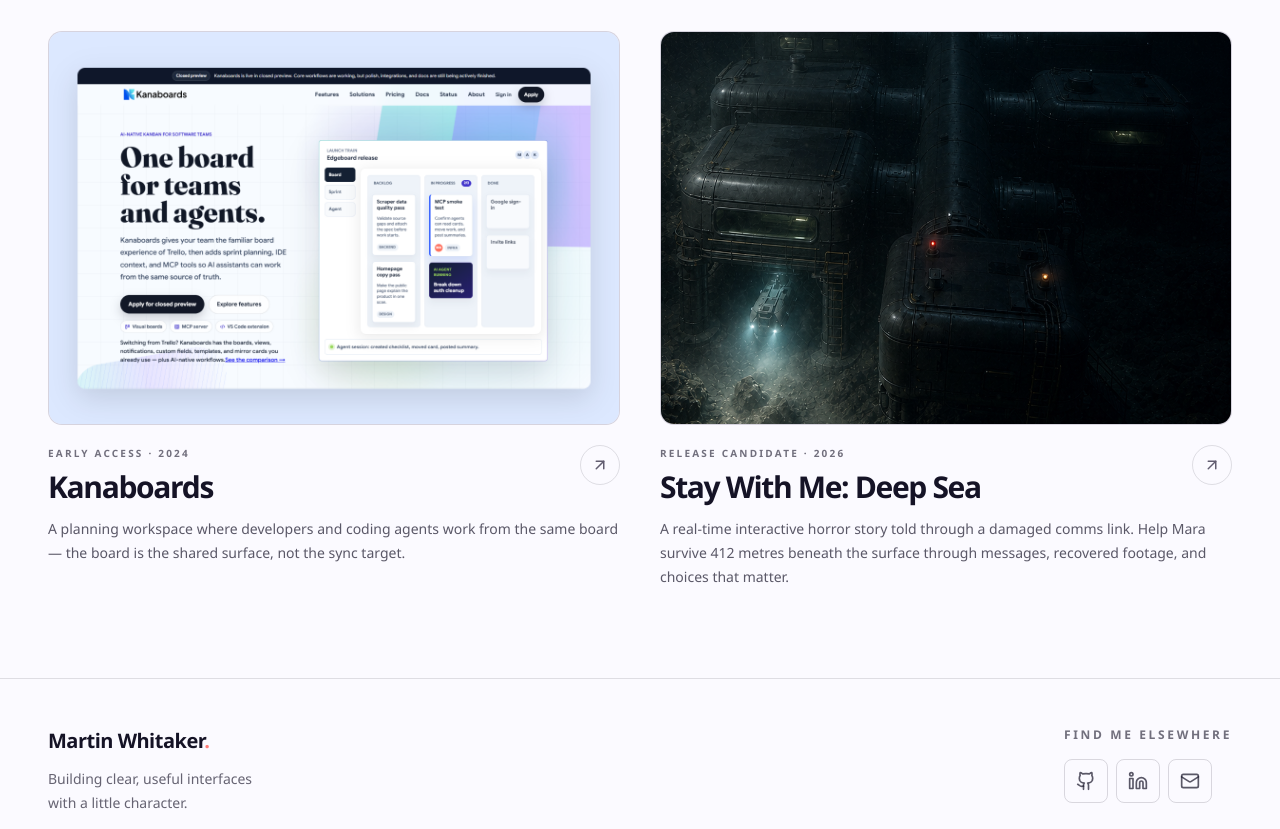
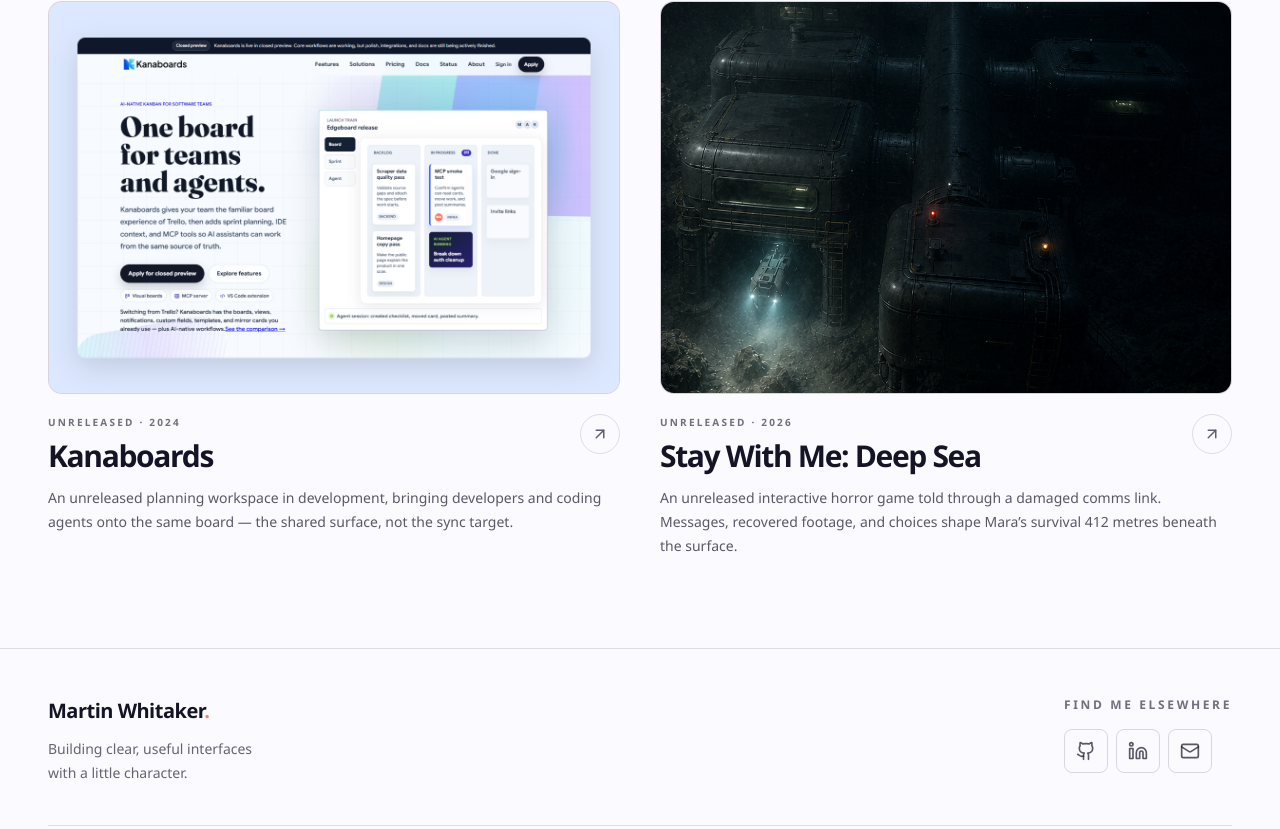
Before and after one commit to sirnightowl/MW-Portfolio, a Next.js app: page /work in a window 1280 px wide. Shown: the part 1252-2081 px from the top of the page. Built offline with nearby package versions, Linux system fonts and the light colour scheme; no server answers; a web font is replaced by a local one.

Commit message:
fix: mark Kanaboards and Deep Sea as unreleased

```diff
--- a/app/about/page.tsx
+++ b/app/about/page.tsx
@@ -52,7 +52,7 @@
             <h2 className="display-title mt-3 text-3xl md:text-4xl">Digital experience design, front end build, and a bit of everything in between.</h2>
             <div className="mt-8 space-y-6 text-lg leading-8 text-ink/70 dark:text-white/70">
               <p>At Norfolk County Council I lead front end design and development across a suite of public-facing websites. That means everything from information architecture and wireframing through to prototyping, user testing, and production-ready code. Accessibility isn&apos;t a checklist item — it&apos;s baked into how I work.</p>
-              <p>On the side I build products that scratch my own itches. Horrorometer exists because I wanted a proper horror-only review platform. Kanaboards came from wanting AI coding agents to participate in project tracking. SENDadvisor aims to make SEND services more transparent for parents navigating the system.</p>
+              <p>On the side I build products that scratch my own itches. Horrorometer exists because I wanted a proper horror-only review platform. SENDadvisor aims to make SEND services more transparent for parents navigating the system. I&apos;m also developing two unreleased projects: Kanaboards, a planning workspace for people and AI agents, and Stay With Me: Deep Sea, a narrative horror game.</p>
               <p>I studied Interactive Media &amp; the Web at the University of Wolverhampton (BA 1st), which gave me a foundation in both the creative and technical sides of the web. Since then I&apos;ve worked agency-side and in-house, building for accountants, estate agents, SaaS products, and local government.</p>
             </div>
           </div>
--- a/app/projects/[slug]/page.tsx
+++ b/app/projects/[slug]/page.tsx
@@ -53,10 +53,10 @@
     name: project.title,
     description: project.description,
     creator: { '@type': 'Person', name: 'Martin Whitaker', url: 'https://github.com/sirnightowl' },
-    datePublished: `${project.year}`,
+    ...(project.isLive ? { datePublished: `${project.year}` } : { dateCreated: `${project.year}` }),
     keywords: project.technologies.join(', '),
     mainEntityOfPage: `${SITE_URL}/projects/${project.id}`,
-    ...(project.liveUrl && { url: project.liveUrl }),
+    ...(project.isLive && project.liveUrl && { url: project.liveUrl }),
   }
 
   return (
@@ -72,7 +72,7 @@
           note={project.leadMetric ?? `${project.year} / ${project.status}`}
           aside={<div className="relative aspect-[16/11] overflow-hidden rounded-xl border border-white/15 bg-cream"><Image alt={project.imageAlt ?? `${project.title} product interface`} className="object-cover" style={{ objectPosition: project.imagePosition ?? 'center' }} fill preload sizes="(min-width: 1024px) 500px, calc(100vw - 40px)" src={project.image} /></div>}
         >
-          {project.liveUrl && (
+          {project.isLive && project.liveUrl && (
             <Button href={project.liveUrl} target="_blank" rel="noopener noreferrer" size="lg" className="hero-button">Visit live product <ArrowUpRight aria-hidden="true" className="ml-4 h-4 w-4" /></Button>
           )}
         </PageIntro>
--- a/app/work/page.tsx
+++ b/app/work/page.tsx
@@ -15,7 +15,7 @@
 export default function WorkPage() {
   return (
     <main id="main" tabIndex={-1}>
-      <PageIntro eyebrow="Selected work" title={<>From first sketch<br />to <span>live product.</span></>} description="Self-directed products, from first sketch through architecture, accessibility, and production build — three live in production, one in active development." note={`${projects.length.toString().padStart(2, '0')} projects / Designed, built, and shipped end to end`} />
+      <PageIntro eyebrow="Selected work" title={<>From first sketch<br />to <span>working product.</span></>} description="Two live products and two unreleased projects in development — from first sketch through architecture, accessibility, and build." note={`${projects.length.toString().padStart(2, '0')} projects / Designed and built end to end`} />
 
       <section aria-label="Project case studies" className="container-custom page-section">
         <div className="project-grid">
--- a/lib/data/articles/agents-on-the-board.ts
+++ b/lib/data/articles/agents-on-the-board.ts
@@ -49,9 +49,9 @@
 
 None of that is novel in isolation. The point is that it coexists with the agent surface. A human can drag a card, an agent can update the same card, and neither has to know the other is there.
 
-## What actually shipped
+## What is in the current build
 
-Kanaboards is in early access. The concrete shape of it today:
+Kanaboards is in development and has not yet been publicly released. The current build includes:
 
 - 54 MCP tools, organised in tiers so a client can discover what\u2019s available,
 - 62 database migrations on Cloudflare D1,
@@ -74,5 +74,5 @@
 
 ---
 
-Kanaboards is live at [kanaboards.com](https://kanaboards.com). It\u2019s in early access \u2014 if you want to try it with your own agents, [get in touch](/contact).`,
+Kanaboards is not yet released. To hear more about the project as development progresses, [get in touch](/contact).`,
 }
--- a/lib/data/articles/horror-ux-dread-interface.ts
+++ b/lib/data/articles/horror-ux-dread-interface.ts
@@ -9,7 +9,7 @@
   readTime: '5 min read',
   category: 'Game Design',
   published: true,
-  body: `I build horror experiences from two directions: Horrorometer is a calm, trustworthy platform for horror *fans* \u2014 and Stay With Me: Deep Sea is a real-time narrative game that tries to *produce* dread in the player. Designing both at once has been unexpectedly useful, because designing fear is just designing attention and time with the safety off.
+  body: `I build horror experiences from two directions: Horrorometer is a calm, trustworthy platform for horror *fans* \u2014 and Stay With Me: Deep Sea is an unreleased real-time narrative game in development that tries to *produce* dread in the player. Designing both at once has been unexpectedly useful, because designing fear is just designing attention and time with the safety off.
 
 ## Stay With Me: Deep Sea: dread is designed waiting
 
--- a/lib/data/articles/one-person-ops.ts
+++ b/lib/data/articles/one-person-ops.ts
@@ -3,13 +3,13 @@
 export const article: Article = {
   id: 'one-person-ops',
   title: 'Operations for one: running three products without a team',
-  excerpt: 'Backups with restore drills, cron hygiene, and the Saturday-morning checklist that keeps three live products from keeping me up.',
+  excerpt: 'Backups with restore drills, cron hygiene, and the Saturday-morning checklist for two live products and one still in development.',
   date: '2025-09-13',
   displayDate: '13 September 2025',
   readTime: '6 min read',
   category: 'Product',
   published: true,
-  body: `Three products, one person, no on-call rotation. Horrorometer, Kanaboards, and SENDadvisor are all live with real users, and the constraint that shapes everything is simple: **anything that requires my attention at 2am will eventually happen at 2am, so the goal is to design attention out of the system.**
+  body: `Three products, one person, no on-call rotation. Horrorometer and SENDadvisor are live, while Kanaboards is still in development and not yet publicly released. Across all three, the constraint that shapes everything is simple: **anything that requires my attention at 2am will eventually happen at 2am, so the goal is to design attention out of the system.**
 
 Here\u2019s the operating model, distilled.
 
--- a/lib/data/articles/shipping-solo.ts
+++ b/lib/data/articles/shipping-solo.ts
@@ -2,14 +2,14 @@
 
 export const article: Article = {
   id: 'shipping-solo',
-  title: 'Shipping solo: what I learned building three live products',
+  title: 'Shipping solo: what I learned building independent products',
   excerpt: 'Horrorometer, Kanaboards, and SENDadvisor all started as itches I wanted to scratch. Some patterns held across all three \u2014 and a few surprised me.',
   date: '2026-02-04',
   displayDate: '04 February 2026',
   readTime: '8 min read',
   category: 'Product',
   published: true,
-  body: `I\u2019ve shipped three live products as a solo builder: Horrorometer (a horror-first rating platform), Kanaboards (a planning workspace for humans and AI agents), and SENDadvisor (a national SEND directory for families). All three are in production with real users. All three started as problems I couldn\u2019t stop thinking about.
+  body: `I build three products as a solo builder: Horrorometer (a horror-first rating platform), Kanaboards (a planning workspace for humans and AI agents), and SENDadvisor (a national SEND directory for families). Horrorometer and SENDadvisor are live; Kanaboards is still in development and has not yet been publicly released. All three started as problems I couldn\u2019t stop thinking about.
 
 Here\u2019s what held true across all three \u2014 and where I was wrong about what solo shipping would be like.
 
@@ -34,7 +34,7 @@
 - **Rate limiting and resilience.** Horrorometer\u2019s circuit breaker (5 failures / 60s \u2192 30s open) saved the UI more than once when TMDB had an outage. The graceful-degradation layer means the user never sees a hard error.
 - **CI/CD with smoke tests.** Kanaboards runs smoke tests on every promotion. That\u2019s the difference between "I think it works" and "I know it works" when you deploy at midnight.
 
-None of that is exciting. All of it is the reason these products are still live.
+None of that is exciting. All of it supports the live products and prepares Kanaboards for a future release.
 
 ## The pattern that held: content is harder than code
 
--- a/lib/data/articles/vine-not-a-tree-branching.ts
+++ b/lib/data/articles/vine-not-a-tree-branching.ts
@@ -9,7 +9,7 @@
   readTime: '7 min read',
   category: 'Game Design',
   published: true,
-  body: `Stay With Me: Deep Sea is a real-time text-narrative game: you\u2019re the only contact for Mara, a marine biologist trapped 412 metres down, and messages arrive over real minutes and hours across a three-day playthrough. Building it meant solving the two problems that kill every real-time fiction project: the story branches into a tree nobody can sustain, and the notification engine \u2014 the core mechanic \u2014 dies the moment the app is killed.
+  body: `Stay With Me: Deep Sea is an unreleased real-time text-narrative game in development: you\u2019re the only contact for Mara, a marine biologist trapped 412 metres down, and messages arrive over real minutes and hours across a three-day playthrough. Building it meant solving the two problems that kill every real-time fiction project: the story branches into a tree nobody can sustain, and the notification engine \u2014 the core mechanic \u2014 dies the moment the app is killed.
 
 Before writing a line of story, I went to the source: Mars Jokela (3 Minute Games, Lifeline), Dave Justus, and Emily Short\u2019s critical analysis. Nine design rules came out of that research, and every engine decision traces back to one.
 
--- a/lib/data/projects.ts
+++ b/lib/data/projects.ts
@@ -80,24 +80,23 @@
   {
     id: 'kanaboards',
     title: 'Kanaboards',
-    description: 'A planning workspace where developers and coding agents work from the same board — the board is the shared surface, not the sync target.',
-    longDescription: 'A developer-focused planning workspace where people and AI coding agents read and write the same board state. Agents poll for pending work, claim cards, stream logs, and mark outcomes via MCP — no prompt-copying, no status-dragging. The board is the contract between humans and agents.',
+    description: 'An unreleased planning workspace in development, bringing developers and coding agents onto the same board — the shared surface, not the sync target.',
+    longDescription: 'A developer-focused planning workspace in development, where people and AI coding agents read and write the same board state. Agents poll for pending work, claim cards, stream logs, and mark outcomes via MCP — no prompt-copying, no status-dragging. The board is the contract between humans and agents. Kanaboards has not yet been publicly released.',
     image: '/images/projects/kanaboards-card.png',
     technologies: ['SolidJS', 'TypeScript', 'MCP', 'Cloudflare D1', 'Durable Objects', 'Cloudflare Workers', 'OpenCode', 'Codex', 'Claude'],
     category: 'Full Stack',
-    liveUrl: 'https://kanaboards.com',
     featured: true,
     year: 2024,
-    status: 'Early access',
-    isLive: true,
+    status: 'Unreleased',
+    isLive: false,
     leadMetric: '54 MCP tools · agents and humans sharing one board',
     role: 'Product design, full-stack development, and agent workflow design',
     challenge: 'AI coding agents are fast and tireless, but they have no native way to see what work is ready, claim a card, post progress back, or mark a card done. The human becomes a switchboard — translating board state into prompts, then translating agent output back into board updates. It works, but it\'s slow and brittle, and it gets worse the more agents you run.',
     challengeTitle: 'The board and the build lived in two systems.',
     approach: 'Kanaboards exposes a Model Context Protocol (MCP) interface with 54 tools across three tiers: core board operations, board management, and sprint/agent tooling. An agent can poll for pending work, claim a card, stream logs as it works, and mark the outcome. The agent side is a hybrid system: the queue lives on the cloud (D1), but the runner lives on the developer\'s machine. A local daemon polls for assignments and dispatches the chosen runner — OpenCode, Codex, or Claude. Keeping the runner local means the agent runs in the developer\'s actual environment — same repo, same secrets, same tooling — instead of a sealed cloud container. The human side holds up on its own: boards, columns, swimlanes, card hierarchy, sprints with velocity tracking, calendar, Gantt, and list views, real-time presence through Durable Objects, Butler automation, GitHub integration that syncs PRs back to cards, an encrypted vault, and email-to-card for inbound work. The hard parts weren\'t the AI — they were the operational discipline around it: leases and heartbeats so a dropped connection doesn\'t leave a card stuck "in progress" forever, tiered tool access so not every agent can delete a board, and a runner abstraction that absorbs the different CLI shapes, sandboxing, and approval models of OpenCode, Codex, and Claude.',
     approachTitle: 'Make the board the contract.',
-    outcome: 'Kanaboards is in early access with real usage. 54 MCP tools organised in tiers so a client can discover what\'s available. 62 database migrations on Cloudflare D1. A local runner package supporting OpenCode (stable), Codex (beta), and Claude (beta). Google and email/password auth with email verification. A PR-based deploy pipeline: dev → production, with smoke tests on every promotion. A single Cloudflare Worker handling the app, the API, and the MCP endpoint.',
-    outcomeTitle: 'Agents and humans read and write the same state.',
+    outcome: 'Kanaboards is an unreleased product in active development. The current build includes 54 MCP tools organised in tiers, 62 database migrations on Cloudflare D1, and a local runner package supporting OpenCode, Codex, and Claude. Google and email/password auth with email verification, a PR-based deploy pipeline with smoke tests, and a single Cloudflare Worker serving the app, API, and MCP endpoint provide the foundation for a future public release.',
+    outcomeTitle: 'A shared workspace, still in development.',
     highlights: [
       '54 MCP tools across three tiers (core, board management, sprint/agent)',
       'Local runner supporting OpenCode, Codex, and Claude',
@@ -118,8 +117,8 @@
   {
     id: 'stay-with-me-deep-sea',
     title: 'Stay With Me: Deep Sea',
-    description: 'A real-time interactive horror story told through a damaged comms link. Help Mara survive 412 metres beneath the surface through messages, recovered footage, and choices that matter.',
-    longDescription: 'You are the only voice on the other end of a damaged comms line. Mara, a marine biologist trapped 412 metres down at the Halcyon research station, reaches out in real time. Your replies, the evidence you uncover, and the time between messages shape whether she survives. A story-led, offline-first mobile experience built with React Native and Expo.',
+    description: 'An unreleased interactive horror game told through a damaged comms link. Messages, recovered footage, and choices shape Mara’s survival 412 metres beneath the surface.',
+    longDescription: 'An unreleased, story-led mobile game built with React Native and Expo. You are the only voice on the other end of a damaged comms line. Mara, a marine biologist trapped 412 metres down at the Halcyon research station, reaches out in real time. Your replies, the evidence you uncover, and the time between messages shape whether she survives. The game is still in development and is not yet publicly available.',
     image: '/images/projects/stay-with-me-deep-sea.png',
     imageAlt: 'Halcyon research station on the dark ocean floor, lit by a small submersible',
     imagePosition: 'center 78%',
@@ -139,7 +138,7 @@
     category: 'Game Design',
     featured: true,
     year: 2026,
-    status: 'Release candidate',
+    status: 'Unreleased',
     isLive: false,
     leadMetric: 'Three-act story · Three endings · Offline-first mobile experience',
     role: 'Sole designer and engineer: narrative design, visual direction, game-engine architecture, mobile interface, native integrations, testing, and release hardening.',
@@ -147,9 +146,9 @@
     challengeTitle: 'Make the waiting part of the story.',
     approach: 'I separated the narrative into a pure TypeScript engine, typed story content, and a mobile layer for saves, notifications, sound, and haptics. A vine structure lets choices change the journey while returning to a sustainable story spine. The interface acts as a damaged terminal: persistent radar, station tools, recovered stills, audio logs, and a comms thread make the phone part of the fiction. The newer imagery gives Halcyon a physical identity, with a station exterior and distinct camera views that support exploration rather than simply decorating the text. Automated checks exercise the engine, story references, mobile state, recovery paths, and browser layouts.',
     approachTitle: 'A pure engine, a damaged terminal, a world to uncover.',
-    outcome: 'The complete three-act story is playable, with three endings, recovered camera footage and logs, an archive, station tools, local notifications, persistent checkpoints, and settings for the reading experience. The project has reached release-candidate hardening, with automated coverage and Android baseline checks complete. Final signed-build regression checks and physical iOS verification remain before release.',
-    outcomeTitle: 'A complete story, moving through release hardening.',
-    highlights: ['Complete three-act story with three earned endings', 'Real-time messages, local notifications, and persistent checkpoints', 'Radar, station tools, recovered camera views, and an audio archive', 'Offline-first React Native and Expo app', 'Pure TypeScript engine and structured, validated story content', 'Release candidate with automated coverage and Android baseline checks'],
+    outcome: 'The current unreleased build contains a playable three-act story with three endings, recovered camera footage and logs, an archive, station tools, local notifications, persistent checkpoints, and reading settings. Testing and release preparation are ongoing ahead of a public launch. The game is not yet available to download or play publicly.',
+    outcomeTitle: 'A playable story, preparing for a future release.',
+    highlights: ['Complete three-act story with three earned endings', 'Real-time messages, local notifications, and persistent checkpoints', 'Radar, station tools, recovered camera views, and an audio archive', 'Offline-first React Native and Expo app', 'Pure TypeScript engine and structured, validated story content', 'Unreleased mobile build undergoing testing and release preparation'],
     cardStyle: {
       bg: 'bg-ink',
       text: 'text-paper',
--- a/lib/data/timeline.ts
+++ b/lib/data/timeline.ts
@@ -17,7 +17,7 @@
     displayDate: '2024 — present',
     title: 'Kanaboards',
     subtitle: 'Agent-ready planning workspace',
-    description: 'Created a developer planning product where people and coding agents share boards, sprints, calendars, automation, and delivery state.',
+    description: 'Developing an unreleased planning workspace where people and coding agents share boards, sprints, calendars, automation, and delivery state.',
     type: 'project',
     tags: ['SolidJS', 'TypeScript', 'MCP', 'Cloudflare D1'],
   },
```
Also changed, not shown: app/page.tsx (+5 -5 lines), 1 other file (tests, documents, lock files or other folders).
